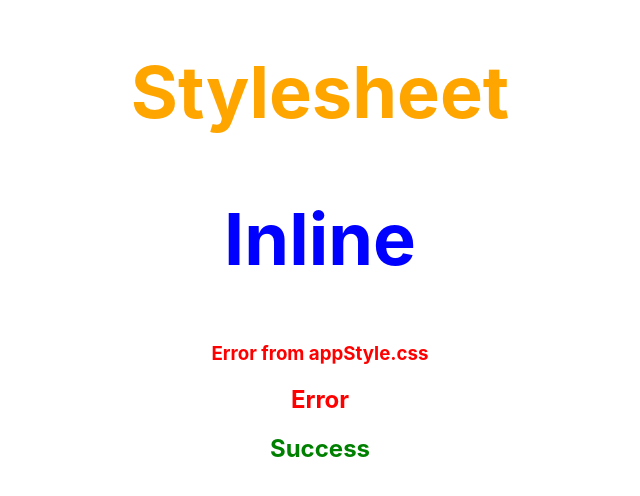
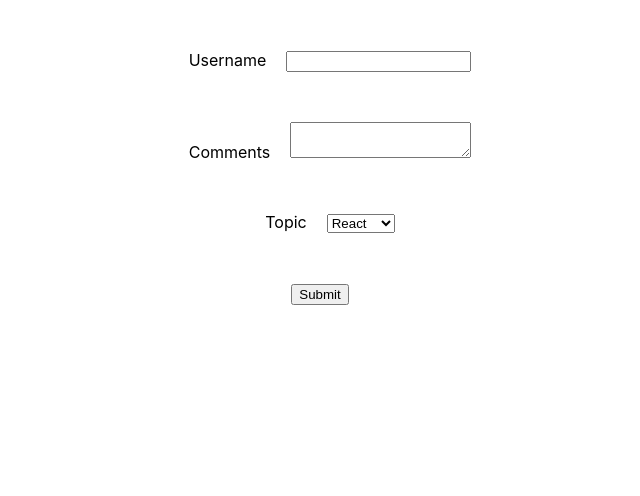
Before and after one commit to sonya0504/learn_react, a React (Create React App) app in the folder hello_world/: page / in a window 1280 px wide. Shown: the top 496 px of the page, without its empty margins (320-960 px from the left). Built offline with nearby package versions, Linux system fonts and the light colour scheme.

Commit message:
Basics od Form Handling

```diff
--- a/hello_world/src/App.js
+++ b/hello_world/src/App.js
@@ -1,17 +1,11 @@
 import React from 'react';
 import './App.css';
-import Stylesheet from './components/Stylesheet';
-import Inline from './components/Inline';
-import './appStyle.css';
-import styles from './appStyle.module.css';
+import Form from './components/Form';
 
 function App() {
   return (
     <div className="App">
-      <Stylesheet primary={true} />
-      <Inline />
-      <h2 className='error'>Error</h2>
-      <h2 className={styles.success}>Success</h2>
+      <Form />
     </div>
   );
 }
--- /dev/null
+++ b/hello_world/src/components/Form.js
@@ -0,0 +1,68 @@
+import React, { Component } from 'react';
+
+export class Form extends Component {
+
+    constructor(props) {
+        super(props)
+
+        this.state = {
+            username: '',
+            comments: '',
+            topic: 'react'
+        }
+    }
+
+    handleUsernameChange = event => {
+        this.setState({
+            username: event.target.value,
+        });
+    }
+
+    handleCommentsChange = event => {
+        this.setState({
+            comments: event.target.value,
+        });
+    }
+
+    handleTopicChange = event => {
+        this.setState({
+            topic: event.target.value
+        })
+    }
+
+    handleSubmit = event => {
+        alert(`Username: ${this.state.username}, comment: ${this.state.comments}, topic: ${this.state.topic}`);
+        event.preventDefault();
+    }
+
+    render() {
+
+        const { username, comments, topic} = this.state
+
+        return (
+            <form onSubmit={this.handleSubmit}>
+                <div>
+                    <label>Username</label>
+                    <input type='text' value={username} onChange={this.handleUsernameChange} />
+                </div>
+                <div>
+                    <label>Comments</label>
+                    <textarea value={comments} onChange={this.handleCommentsChange} />
+                </div>
+                <div>
+                    <label>Topic</label>
+                    <select value={topic} onChange={this.handleTopicChange}>
+                        <option value='react'>React</option>
+                        <option value='angular'>Angular</option>
+                        <option value='vue'>Vue</option>
+                    </select>
+                </div>
+                <div>
+                    <button type='submit'>Submit</button>
+                </div>
+            </form>
+        )
+    }
+}
+
+export default Form
--- a/hello_world/src/index.css
+++ b/hello_world/src/index.css
@@ -11,3 +11,11 @@
   font-family: source-code-pro, Menlo, Monaco, Consolas, 'Courier New',
     monospace;
 }
+
+div {
+  margin: 50px;
+}
+
+label {
+  padding: 20px;
+}
```
Also changed, not shown: 1 other file (tests, documents, lock files or other folders).
